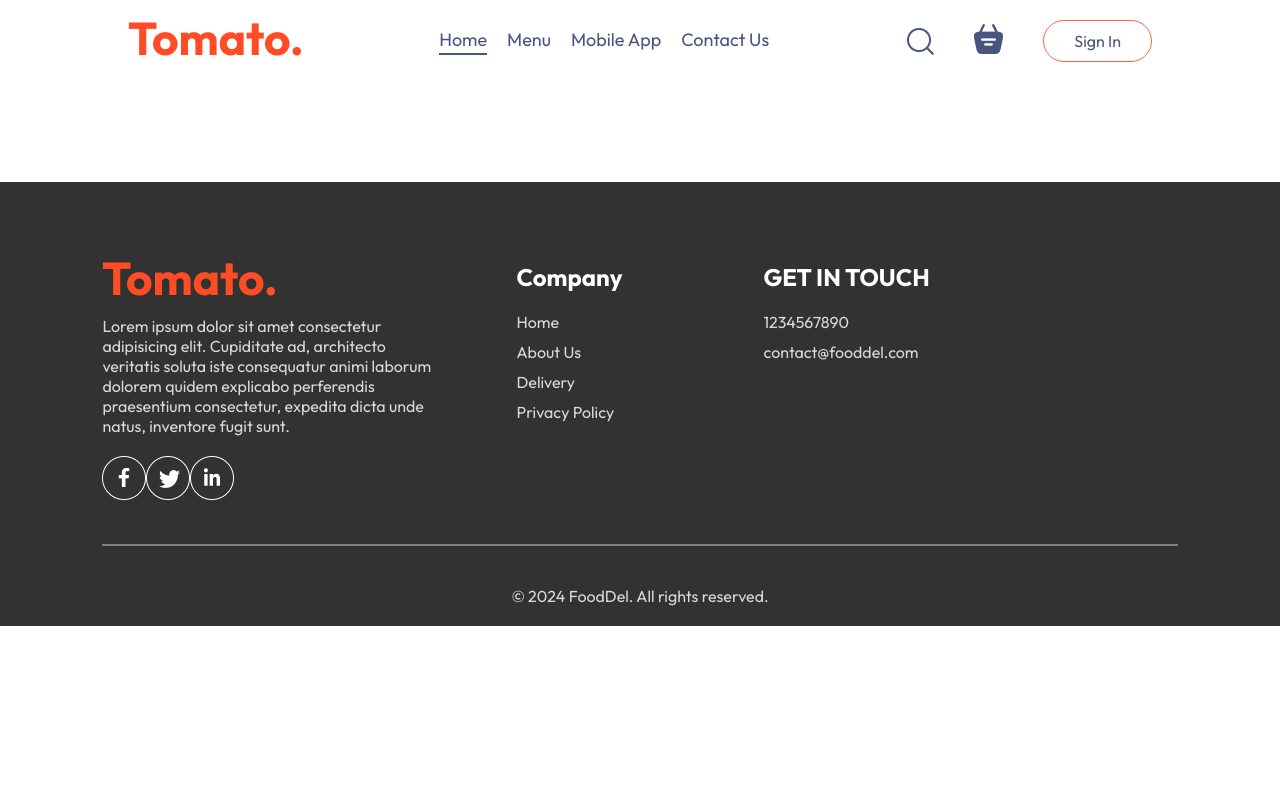
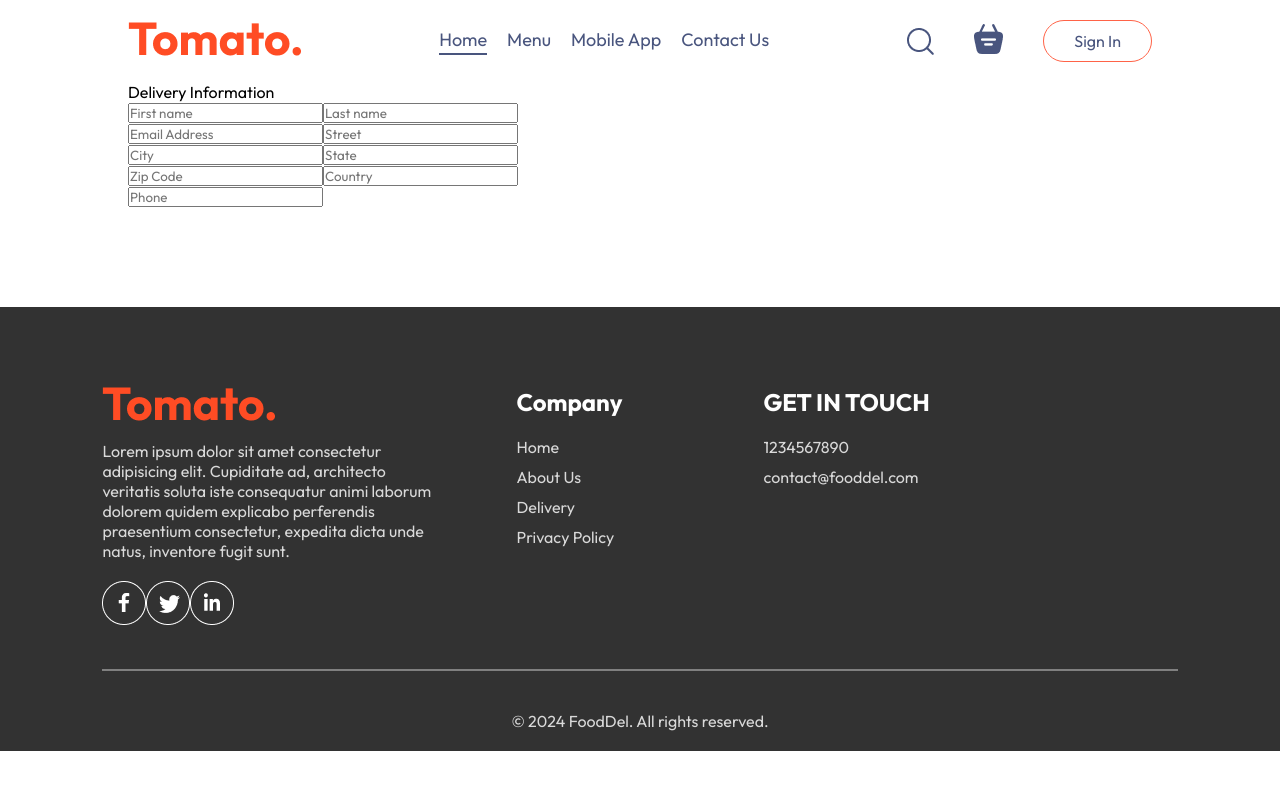
Before and after one commit to manu-gitxen/food_del, a React (Vite) app in the folder frontend/: page /place_order in a window 1280 px wide. Shown: the top 790 px of the page. Built offline with nearby package versions, Linux system fonts and the light colour scheme.

Commit message:
payment page placeorder

```diff
--- a/frontend/src/components/pages/Cart/Cart.jsx
+++ b/frontend/src/components/pages/Cart/Cart.jsx
@@ -2,12 +2,14 @@ import React from 'react'
 import "./Cart.css"
 import { useContext } from 'react'
 import { StoreContext } from '../../../Context/StoreContext';
+import { useNavigate } from 'react-router-dom';
 // import { StoreContext } from '../../../context/StoreContext'
 
 
 const Cart = () => {
 
     const {cartItems,food_list,removeFromCart,getTotalCartAmount} = useContext(StoreContext);
+    const navigate = useNavigate();
 
   return (
     <div className='cart'>
@@ -61,7 +63,7 @@ const Cart = () => {
                     </div>
 
                 </div>
-                <button>PROCEED TO CHECKOUT</button>
+                <button onClick={()=>navigate('/order')}>PROCEED TO CHECKOUT</button>
 
             </div>
             <div className="cart-promocode">
--- a/frontend/src/components/pages/PlaceOrder/PlaceOrder.jsx
+++ b/frontend/src/components/pages/PlaceOrder/PlaceOrder.jsx
@@ -3,9 +3,28 @@ import "./PlaceOrder.css"
 
 const PlaceOrder = () => {
   return (
-    <div>
+    <form className='place-order'>
+      <div className="place-order-left">
+        <p className='title'>Delivery Information</p>
+        <div className="multi-fields">
+          <input type="text"placeholder='First name'/>
+          <input type="text"placeholder='Last name' />
+        </div>
+        <input type="email" placeholder='Email Address'/>
+        <input type="text" placeholder='Street'/>
+        <div className="multi-fields">
+          <input type="text"placeholder='City'/>
+          <input type="text"placeholder='State' />
+        </div>
+        <div className="multi-fields">
+          <input type="text"placeholder='Zip Code'/>
+          <input type="text"placeholder='Country' />
+        </div>
+        <input type="text" name="" id="" placeholder='Phone' />
+      </div>
+      <div className="place-order-right"></div>
 
-    </div>
+    </form>
   )
 }
 
```
